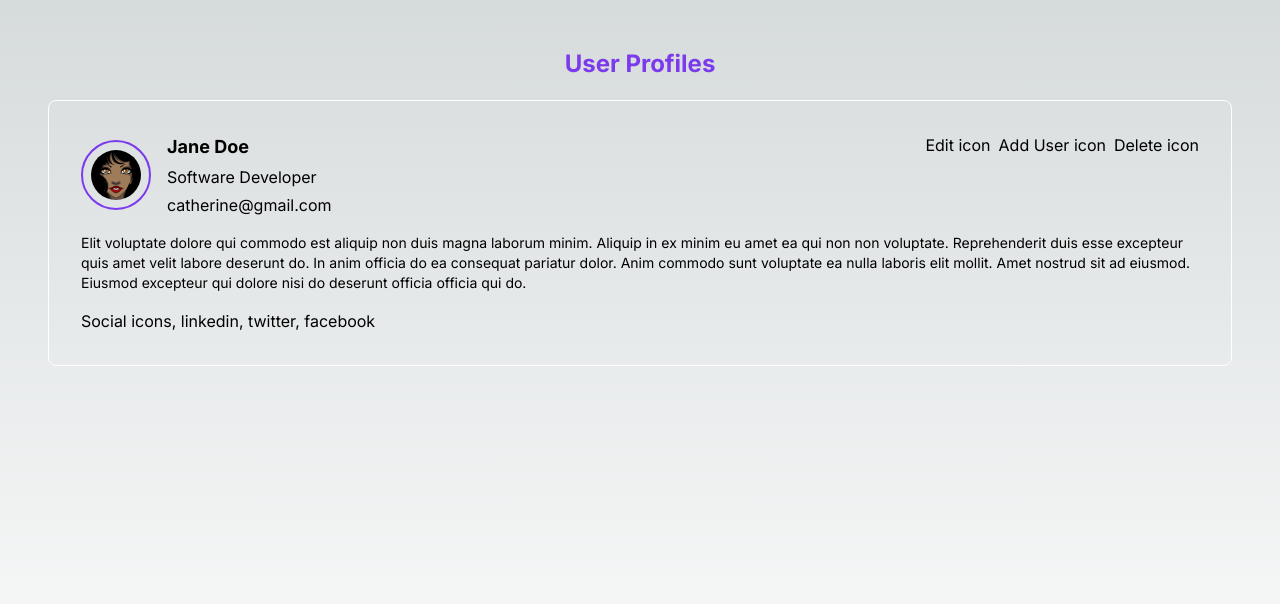
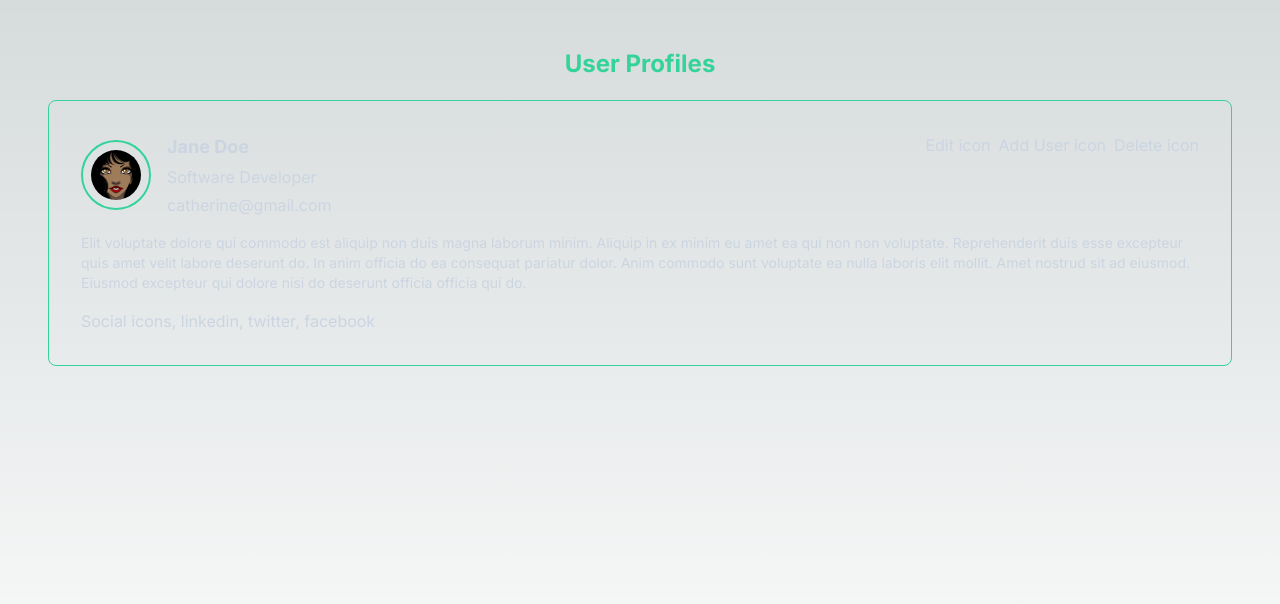
Before and after one commit to esthercate/user-profiles, a Next.js app: page / in a window 1280 px wide. Shown: the top 604 px of the page. Built offline with nearby package versions, Linux system fonts and the light colour scheme.

Commit message:
Add react icons

```diff
--- a/app/page.tsx
+++ b/app/page.tsx
@@ -3,13 +3,13 @@ import Link from 'next/link'
 
 export default function Home() {
   return (
-    <main className='flex min-h-screen flex-col items-center p-12 gap-5'>
-      <h1 className='text-2xl text-violet-600 font-bold'>User Profiles</h1>
-      <div className=' flex flex-col h-auto w-full rounded-lg border border-white p-8 gap-4'>
+    <main className='flex min-h-screen flex-col items-center p-12 gap-5 text-slate-300'>
+      <h1 className='text-2xl text-emerald-400 font-bold'>User Profiles</h1>
+      <div className=' flex flex-col h-auto w-full rounded-lg border border-emerald-400 p-8 gap-4'>
         <div className='flex justify-between'>
           <div className='flex gap-4 items-center'>
             <div>
-              <Image src='/woman.png' alt='User Profile' height={70} width={70} className='border-2 border-violet-600 rounded-full p-2' />
+              <Image src='/woman.png' alt='User Profile' height={70} width={70} className='border-2 border-emerald-400 rounded-full p-2' />
             </div>
             <div className='flex flex-col gap-1'>
               <h1 className='font-bold text-lg'>Jane Doe</h1>
```
Also changed, not shown: package.json (+5 -4 lines), 1 other file (tests, documents, lock files or other folders).
